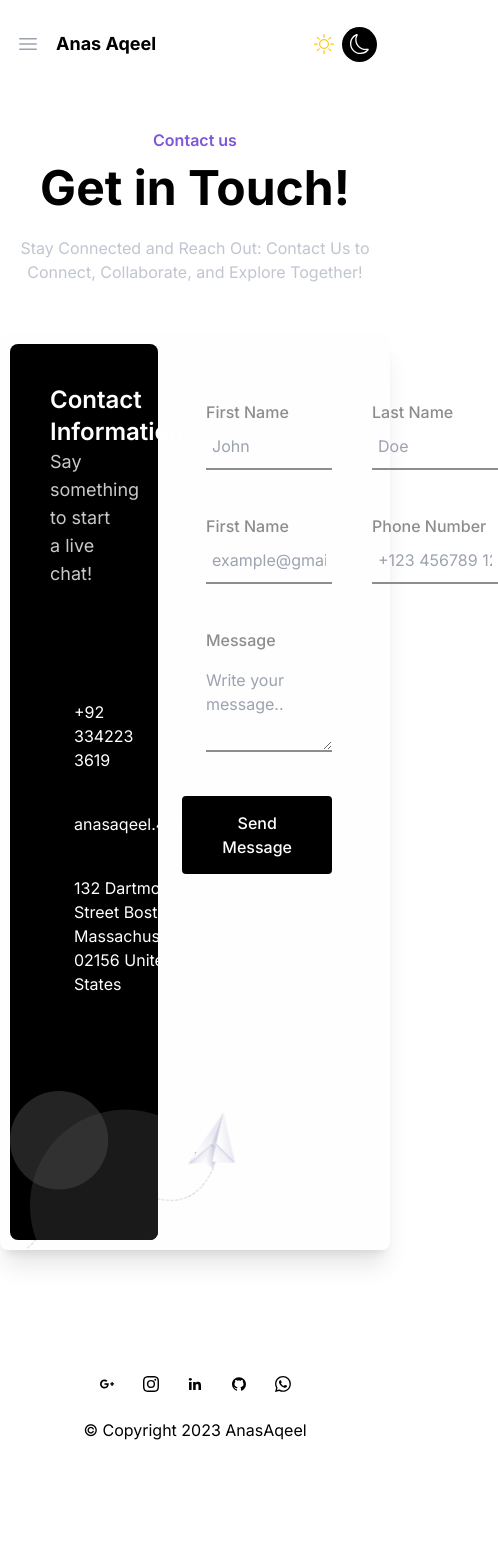
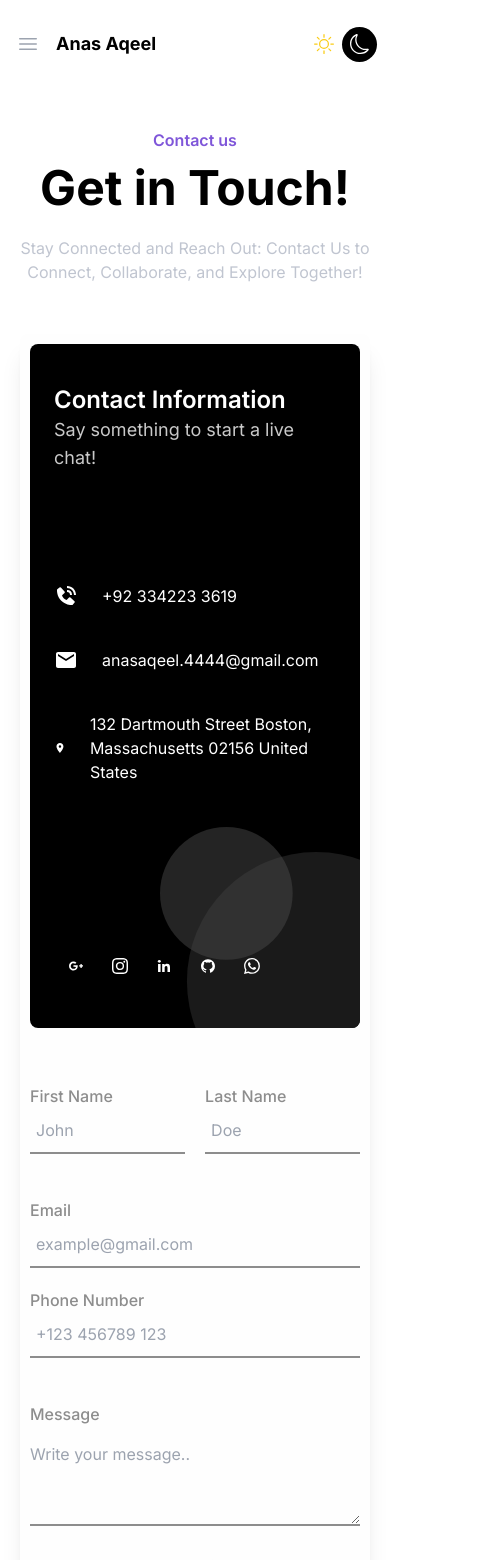
Before and after one commit to anas-aqeel/Blogs, a Next.js app: page /contact in a window 390 px wide. Shown: the top 1560 px of the page, 498 px wide, since content can reach past the window. Before the commit the page ends 1458 px from the top, so only its background shows below. Built offline with nearby package versions, Linux system fonts and the light colour scheme.

Commit message:
Contact Page | Mobile Responsive

```diff
--- /dev/null
+++ b/app/blogs/[slug]/page.tsx
@@ -0,0 +1,9 @@
+import React from 'react'
+
+const page = () => {
+  return (
+    <div>page</div>
+  )
+}
+
+export default page
--- /dev/null
+++ b/app/blogs/page.tsx
@@ -0,0 +1,15 @@
+import BlogsContainer from '@/sections/BlogsContainer'
+import Header from '@/sections/BlogHeader'
+import PageController from '@/sections/PageController'
+
+export default function Home() {
+  return (
+    <>
+      <div className="max-w-7xl mx-auto">
+        <Header />
+        <BlogsContainer />
+        <PageController />
+      </div>
+    </>
+  )
+}
--- a/sections/ContactForm.tsx
+++ b/sections/ContactForm.tsx
@@ -4,13 +4,18 @@ import { BiSolidPhoneCall } from 'react-icons/bi'
 import { MdEmail, MdLocationOn } from 'react-icons/md'
 const ContactForm = () => {
   return (
-    <div className="relative max-w-7xl mx-auto mt-[50px] rounded-lg shadow-xl p-2.5 flex bg-[#fefefe] dark:bg-opacity-5 dark:border-opacity-20  dark:border dark:border-white">
-        <img src="/images/contact-bg-arrow.svg" alt="" className='absolute bottom-0 right-0 z-0' />
+    <div className="px-5">
+      <div className="relative max-w-7xl mx-auto mt-[50px] rounded-lg shadow-xl p-2.5 flex md:flex-row flex-col  bg-[#fefefe]  dark:bg-opacity-5 dark:border-opacity-20  dark:border dark:border-white">
+        <img
+          src="/images/contact-bg-arrow.svg"
+          alt=""
+          className="absolute bottom-0 right-0 z-0"
+        />
 
-      <div className="w-[40%] rounded-lg bg-black  p-10 relative ">
+        <div className="w-full md:w-[40%] rounded-lg bg-black py-10 px-6 lg:px-10 relative ">
           <img
             src="/images/contact.svg"
-          className="w-[200px] h-auto absolute bottom-0 right-0 rounded-br-lg"
+            className="w-[200px] h-auto absolute bottom-0 right-0 rounded-br-lg z-0"
           />
           <div>
             <h3 className="text-2xl font-semibold text-white ">
@@ -41,7 +46,7 @@ const ContactForm = () => {
               <a
                 href="#!"
                 type="button"
-              className="flex justify-center items-center m-1 h-9 w-9 rounded-full  uppercase leading-normal text-black transition duration-150 ease-in-out hover:bg-black hover:bg-opacity-5 focus:outline-none focus:ring-0"
+                className="flex justify-center items-center m-1 h-9 w-9 rounded-full  uppercase leading-normal text-black transition duration-150 ease-in-out hover:bg-black hover:bg-opacity-5 focus:outline-none focus:ring-0 z-20"
                 data-te-ripple-init=""
                 data-te-ripple-color="light"
               >
@@ -50,9 +55,9 @@ const ContactForm = () => {
             ))}
           </div>
         </div>
-      <div className="px-12 py-14 text-black  w-[60%] flex flex-col gap-y-11 ">
-        <div className="flex gap-x-10 ">
-          <div className="group flex flex-col w-full">
+        <div className="px-0 sm:px-12 py-14 text-black  w-full md:w-[60%] flex flex-col gap-y-11 ">
+          <div className="flex gap-x-5 sm:gap-x-10 ">
+            <div className="group flex flex-col w-[47%] sm:w-1/2">
               <label className="font-medium group-hover:text-black dark:group-hover:text-white text-[#8D8D8D]">
                 First Name
               </label>
@@ -62,7 +67,7 @@ const ContactForm = () => {
                 className="text-[#000] dark:text-white outline-none border-b-2 py-2.5 px-1.5 border-[#8D8D8D] group-hover:border-black dark:group-hover:border-white bg-transparent"
               />
             </div>
-          <div className="group flex flex-col w-full">
+            <div className="group flex flex-col w-[47%] sm:w-1/2">
               <label className="font-medium group-hover:text-black dark:group-hover:text-white text-[#8D8D8D]">
                 Last Name
               </label>
@@ -73,10 +78,10 @@ const ContactForm = () => {
               />
             </div>
           </div>
-        <div className="flex gap-x-10 ">
-          <div className="group flex flex-col w-full">
+          <div className="flex flex-col sm:flex-row gap-y-5 sm:gap-x-10  ">
+            <div className="group flex flex-col w-full sm:w-1/2">
               <label className="font-medium group-hover:text-black dark:group-hover:text-white text-[#8D8D8D]">
-              First Name
+                Email
               </label>
               <input
                 placeholder="example@gmail.com"
@@ -84,7 +89,7 @@ const ContactForm = () => {
                 className="text-[#000] dark:text-white outline-none border-b-2 py-2.5 px-1.5 border-[#8D8D8D] group-hover:border-black dark:group-hover:border-white bg-transparent"
               />
             </div>
-          <div className="group flex flex-col w-full">
+            <div className="group flex flex-col w-full sm:w-1/2">
               <label className="font-medium group-hover:text-black dark:group-hover:text-white text-[#8D8D8D]">
                 Phone Number
               </label>
@@ -95,7 +100,7 @@ const ContactForm = () => {
               />
             </div>
           </div>
-        <div className="flex gap-x-10 ">
+          <div className="flex flex-col sm:flex-row gap-y-5 sm:gap-x-10  ">
             <div className="group flex flex-col w-full">
               <label className="font-medium group-hover:text-black dark:group-hover:text-white text-[#8D8D8D]">
                 Message
@@ -114,6 +119,7 @@ const ContactForm = () => {
           </div>
         </div>
       </div>
+    </div>
   )
 }
 
```
Also changed, not shown: app/layout.tsx (+11 -7 lines). Lines whose indentation alone changed are shown as unchanged.
